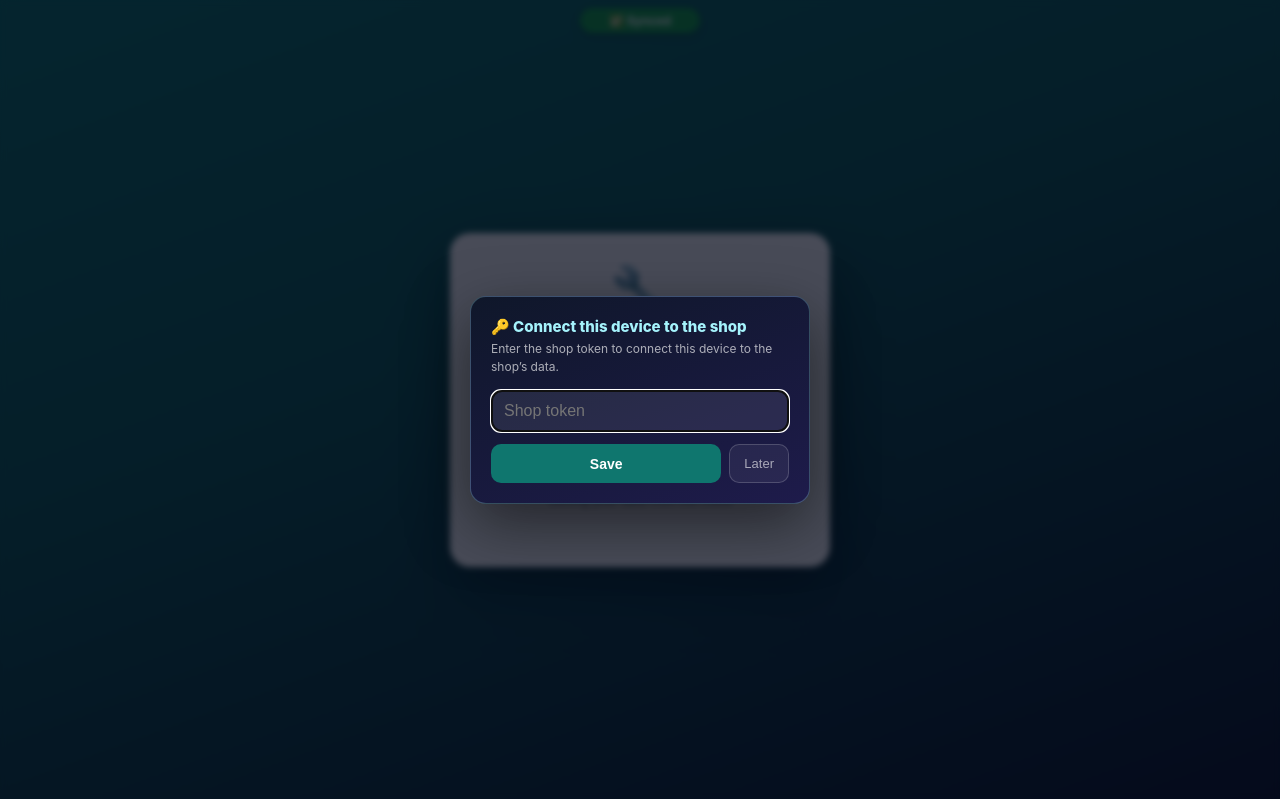
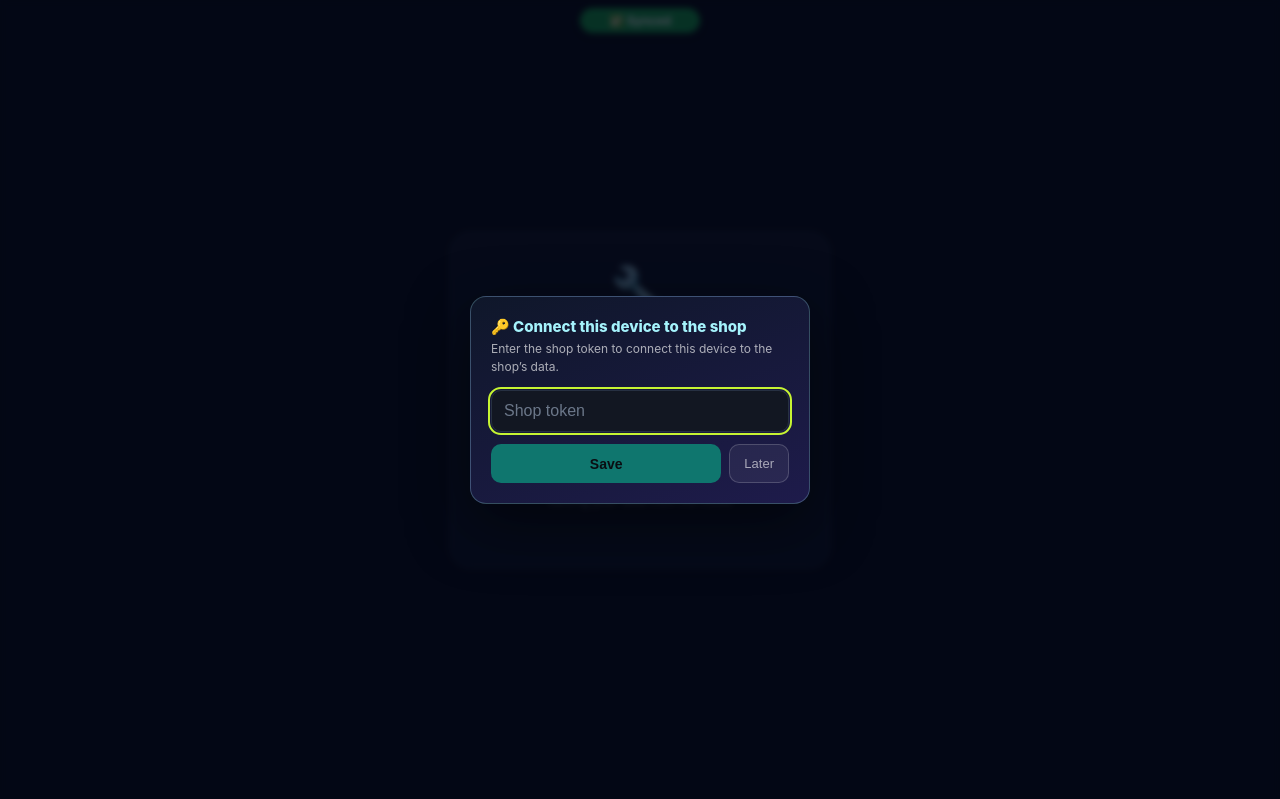
Before and after one commit to ujjwalsitlani7-web/goury-parts, a website with bundled scripts: page public/index.html in a window 1280 px wide. Shown: the top 799 px of the page. Built offline with nearby package versions, Linux system fonts and the light colour scheme.

Commit message:
Update index.html

```diff
--- a/public/index.html
+++ b/public/index.html
@@ -5,9 +5,9 @@
 <!-- CSP: blocks any injected external script tag not from self/jsdelivr/gstatic, blocks plugins,
      locks base URI and form targets. 'unsafe-inline' is required by the app's inline handlers —
      inline-injection defense remains escapeHtml() at render boundaries. -->
-<meta http-equiv="Content-Security-Policy" content="default-src 'self'; script-src 'self' 'unsafe-inline' https://cdn.jsdelivr.net https://www.gstatic.com; style-src 'self' 'unsafe-inline'; img-src 'self' data: blob: https:; connect-src 'self' https: wss:; font-src 'self' data:; worker-src 'self' blob:; manifest-src 'self'; object-src 'none'; base-uri 'self'; form-action 'self'">
+<meta http-equiv="Content-Security-Policy" content="default-src 'self'; script-src 'self' 'unsafe-inline' https://cdn.jsdelivr.net https://www.gstatic.com; style-src 'self' 'unsafe-inline' https://fonts.googleapis.com; img-src 'self' data: blob: https:; connect-src 'self' https: wss:; font-src 'self' data: https://fonts.gstatic.com; worker-src 'self' blob:; manifest-src 'self'; object-src 'none'; base-uri 'self'; form-action 'self'">
 <meta name="viewport" content="width=device-width, initial-scale=1.0, maximum-scale=1.0, user-scalable=no">
-<meta name="theme-color" content="#0f766e">
+<meta name="theme-color" content="#0A0D12">
 <meta name="mobile-web-app-capable" content="yes">
 <meta name="apple-mobile-web-app-capable" content="yes">
 <meta name="apple-mobile-web-app-status-bar-style" content="black-translucent">
@@ -2312,6 +2312,7 @@ injector pump tractor"></textarea>
      H = Wholesale (creditPrice) · C = Cost (costPrice) · R = Retail (instantPrice)
      ═══════════════════════════════════════════════════════════════════ -->
 <link rel="stylesheet" href="/css/extras.css">
+<link rel="stylesheet" href="/css/dark-theme.css">
 <div id="gp-print-area"></div>
 
 <script src="/js/11-app-extras.js"></script>
```
